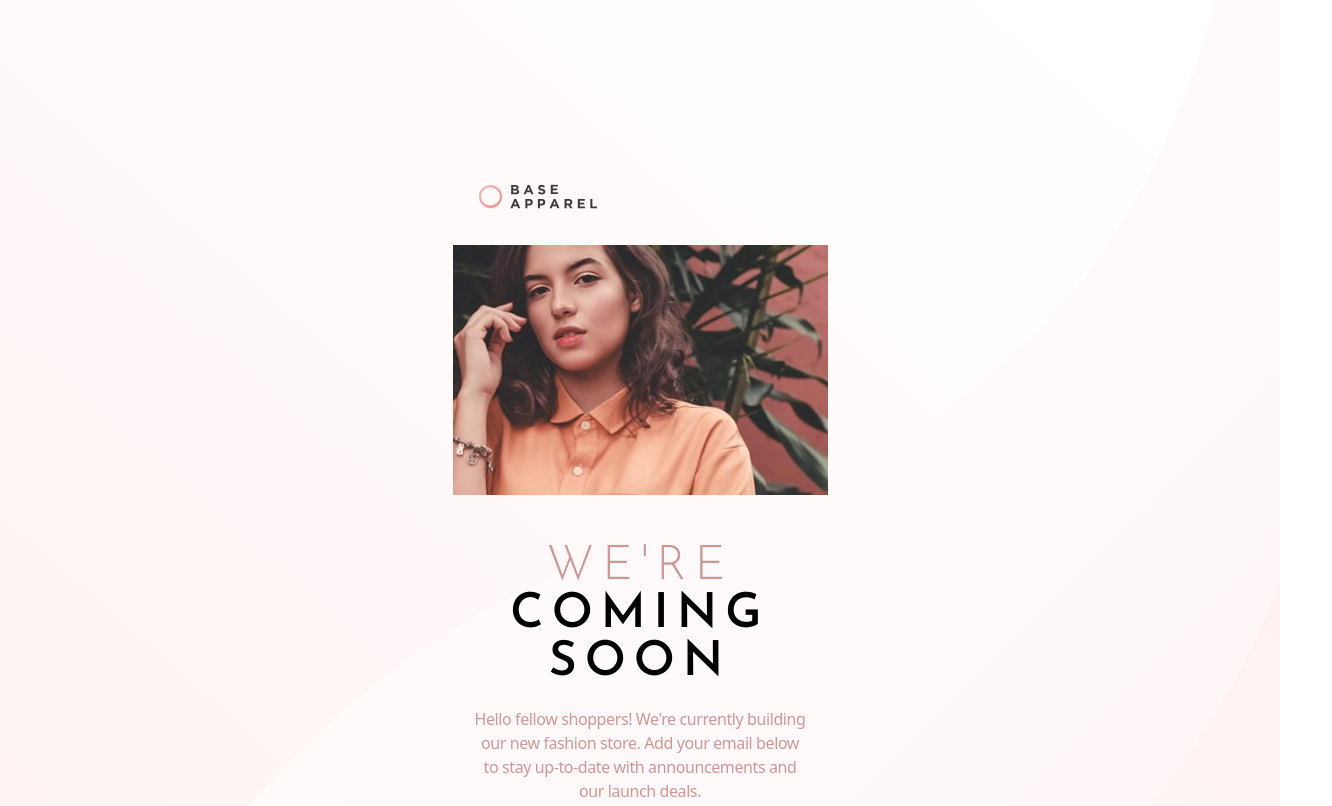
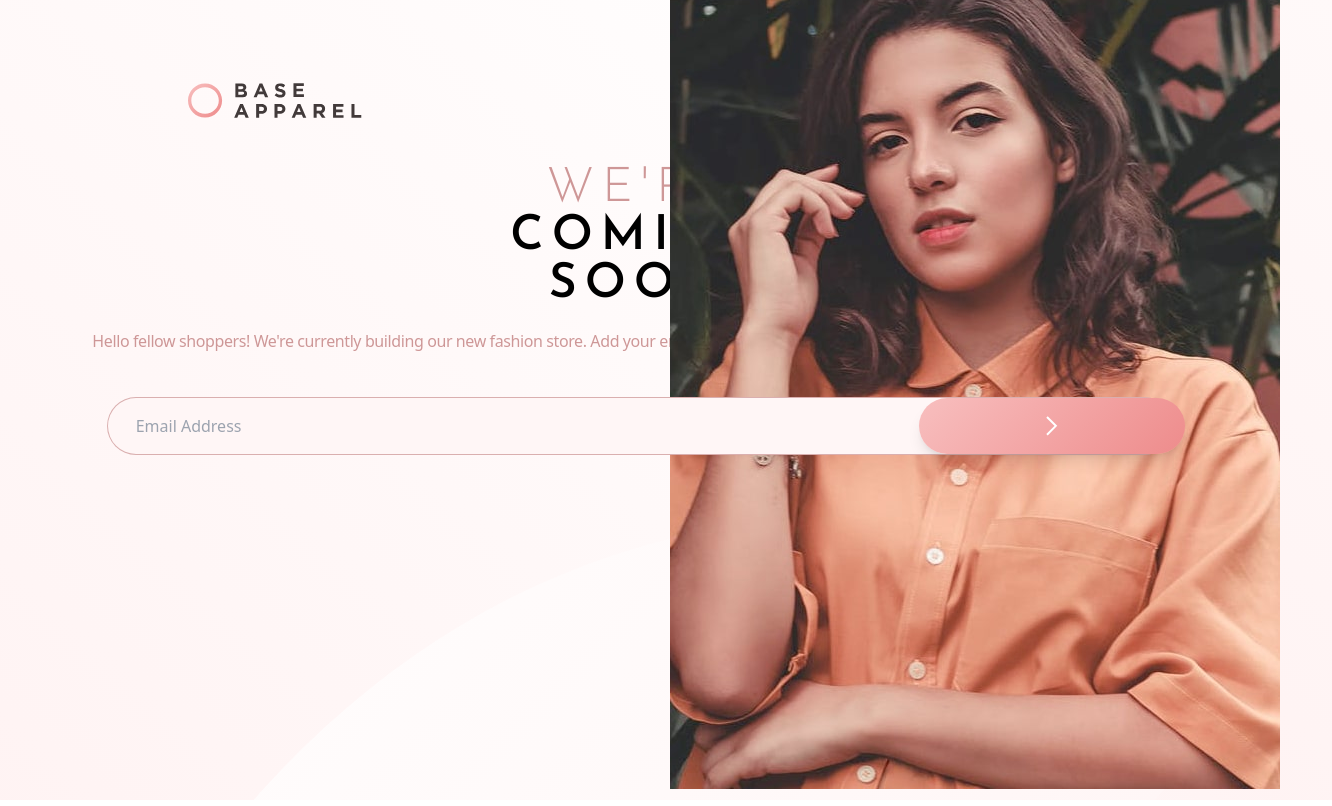
Before and after one commit to Abaljerind/base-apparel-coming-soon, a website: page index.html in a window 1280 px wide. Shown: the top 806 px of the page, 1332 px wide, since content can reach past the window. Drawn offline with Linux system fonts and the light colour scheme; files whose address does not match are found by name.

Commit message:
add xl width to logo & img hero

```diff
--- a/index.html
+++ b/index.html
@@ -18,15 +18,16 @@
     <link rel="stylesheet" href="/css/output.css" />
   </head>
   <body class="backgrounds">
-    <section class="py-16 md:w-[375px] md:pb-80 md:mt-32 md:mx-auto">
+    <section class="py-16 md:w-[375px] md:pb-80 md:mt-32 md:mx-auto xl:w-full xl:pb-0 xl:mt-0 xl:mx-0">
       <!-- logo -->
-      <div class="logo -ml-6 -mt-3 mb-8 scale-75">
+      <div class="logo -ml-6 -mt-3 mb-8 scale-75 xl:scale-110 xl:ml-60 xl:mt-5">
         <img src="./images/logo.svg" alt="logo and text of the product" />
       </div>
 
       <!-- image hero -->
-      <div class="hero">
-        <img src="./images/hero-mobile.jpg" alt="image of the model in mobile version" />
+      <div class="hero xl:relative">
+        <img src="./images/hero-mobile.jpg" alt="image of the model in mobile version" class="xl:hidden" />
+        <img src="./images/hero-desktop.jpg" alt="image of the model in desktop version" class="hidden xl:block xl:absolute xl:-top-40 xl:right-0">
       </div>
 
       <!-- title -->
```
Also changed, not shown: css/output.css.
